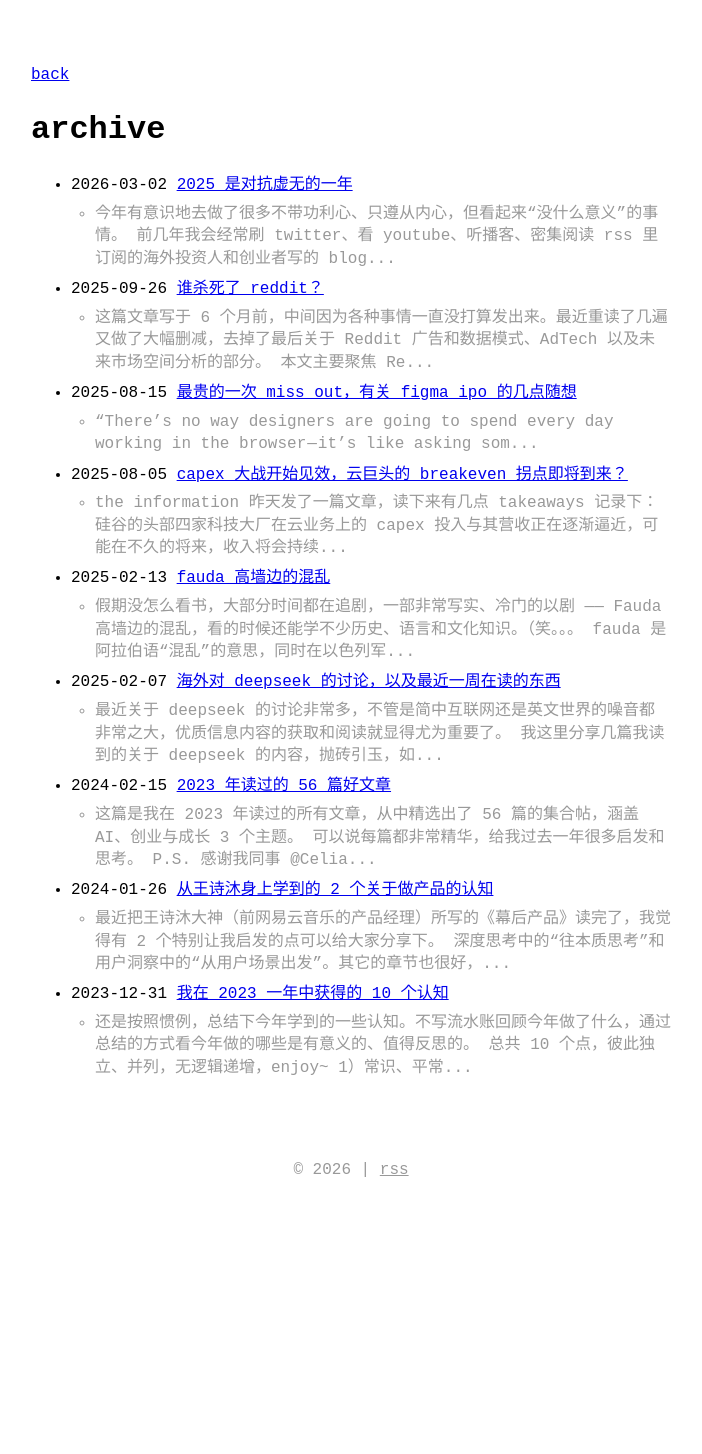
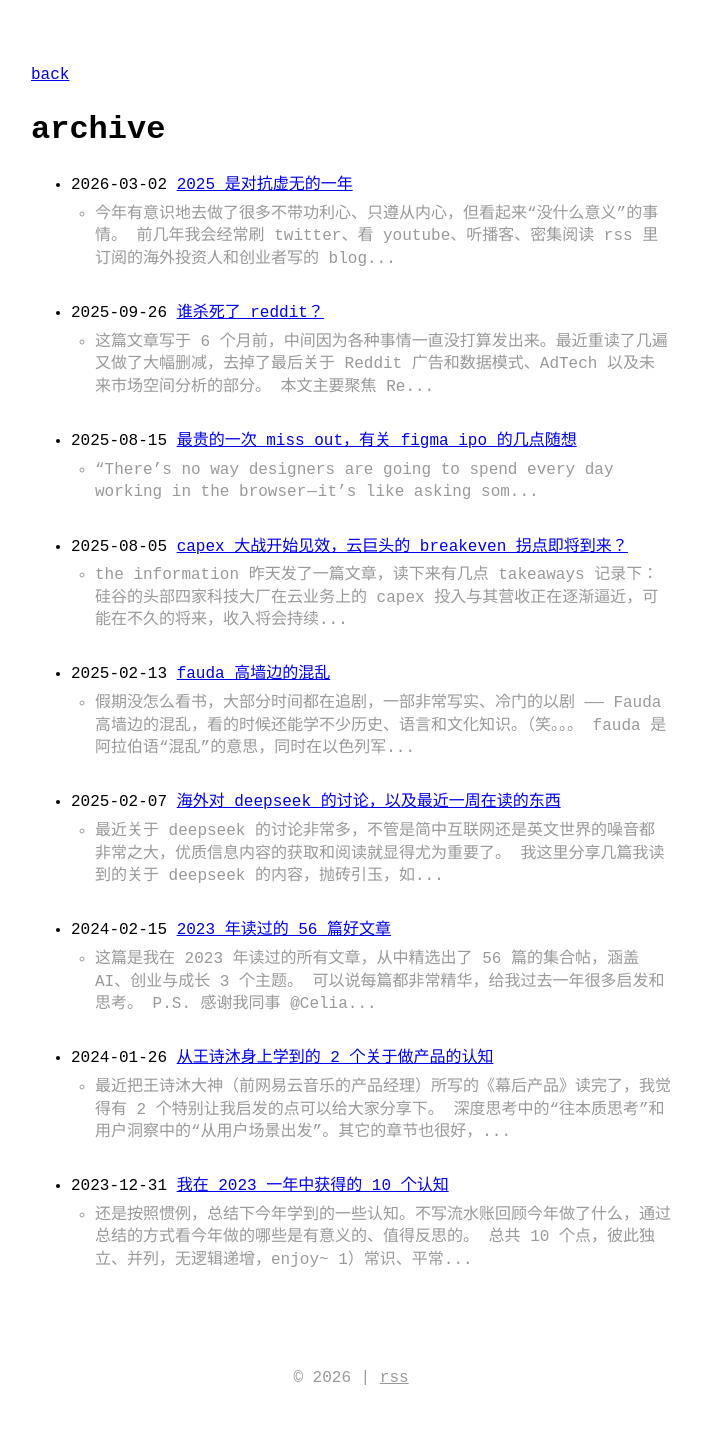
Before and after one commit to kylezgq/kylezgq.github.io, a Jekyll site: the page built from archive.md, in a window 1280 px wide. Shown: the whole page, without its empty margins (289-991 px from the left). Built offline with Jekyll 4.4.1, drawn with Linux system fonts in a browser that asks for light colours; before the commit the page ends 1246 px from its top, so only the background shows below that.

Commit message:
Update post_list.html

```diff
--- a/_includes/post_list.html
+++ b/_includes/post_list.html
@@ -13,7 +13,7 @@
 {%- if posts.size > 0 -%}
   <ul>
     {%- for post in posts limit: include.limit -%}
-        <li>
+        <li style="margin-bottom: 2rem;">
           <span>{{- post.date | date: site.theme_config.date_format -}}</span>
           <a href="{{ post.url | relative_url }}">{{ post.title | downcase }}</a>
           {%- assign excerpt_text = post.content | strip_html | replace: '\n', ' ' | truncate: 100, '' -%}
```
